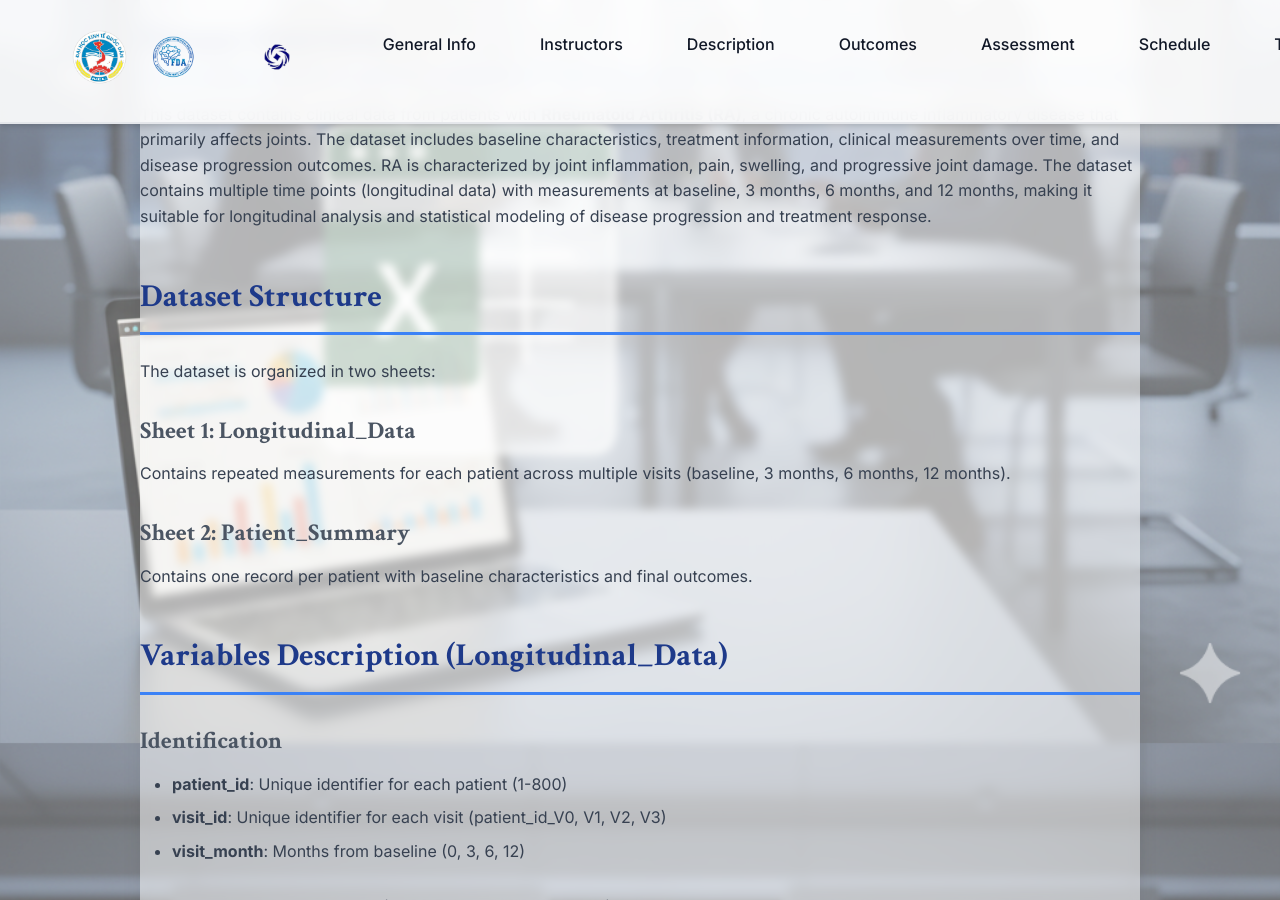
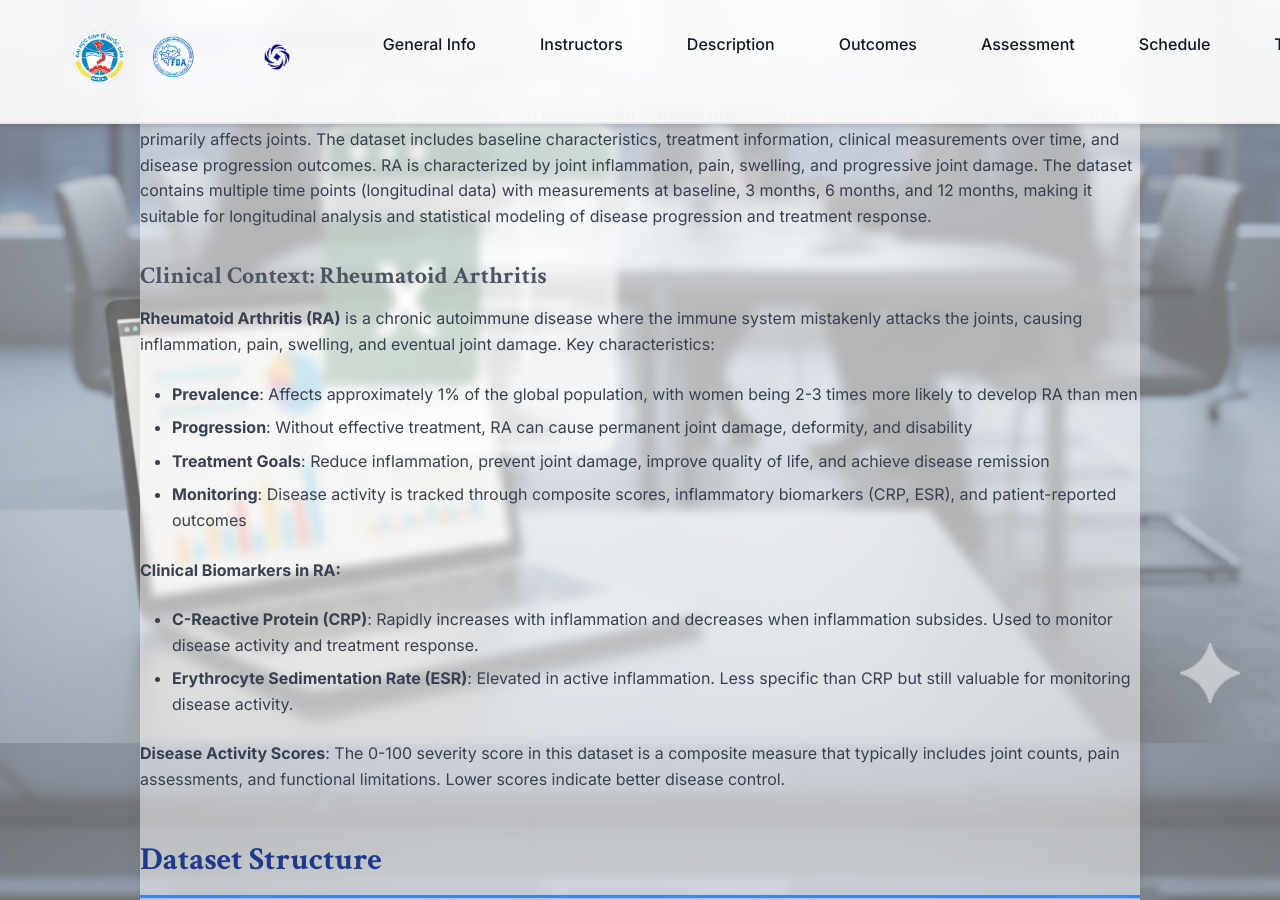
Before and after one commit to nghianguyen7171/excel_course, a Jekyll site: the page built from datasets/11-disease-progression-instructions.md, in a window 1280 px wide and 900 px high, scrolled down 537 px. Built offline with Jekyll 4.4.1, drawn with Linux system fonts in a browser that asks for light colours.

Commit message:
Add clinical context section to Topic 11 instructions
- Add detailed RA clinical context with prevalence and characteristics
- Explain biomarker roles in RA monitoring
- Clarify disease activity score interpretation

```diff
--- a/datasets/11-disease-progression-instructions.md
+++ b/datasets/11-disease-progression-instructions.md
@@ -8,6 +8,21 @@ layout: default
 ## Dataset Overview
 
 This dataset contains clinical data from patients with **Rheumatoid Arthritis (RA)**, a chronic autoimmune inflammatory disease that primarily affects joints. The dataset includes baseline characteristics, treatment information, clinical measurements over time, and disease progression outcomes. RA is characterized by joint inflammation, pain, swelling, and progressive joint damage. The dataset contains multiple time points (longitudinal data) with measurements at baseline, 3 months, 6 months, and 12 months, making it suitable for longitudinal analysis and statistical modeling of disease progression and treatment response.
+
+### Clinical Context: Rheumatoid Arthritis
+
+**Rheumatoid Arthritis (RA)** is a chronic autoimmune disease where the immune system mistakenly attacks the joints, causing inflammation, pain, swelling, and eventual joint damage. Key characteristics:
+
+- **Prevalence**: Affects approximately 1% of the global population, with women being 2-3 times more likely to develop RA than men
+- **Progression**: Without effective treatment, RA can cause permanent joint damage, deformity, and disability
+- **Treatment Goals**: Reduce inflammation, prevent joint damage, improve quality of life, and achieve disease remission
+- **Monitoring**: Disease activity is tracked through composite scores, inflammatory biomarkers (CRP, ESR), and patient-reported outcomes
+
+**Clinical Biomarkers in RA:**
+- **C-Reactive Protein (CRP)**: Rapidly increases with inflammation and decreases when inflammation subsides. Used to monitor disease activity and treatment response.
+- **Erythrocyte Sedimentation Rate (ESR)**: Elevated in active inflammation. Less specific than CRP but still valuable for monitoring disease activity.
+
+**Disease Activity Scores**: The 0-100 severity score in this dataset is a composite measure that typically includes joint counts, pain assessments, and functional limitations. Lower scores indicate better disease control.
 
 ## Dataset Structure
 
```
